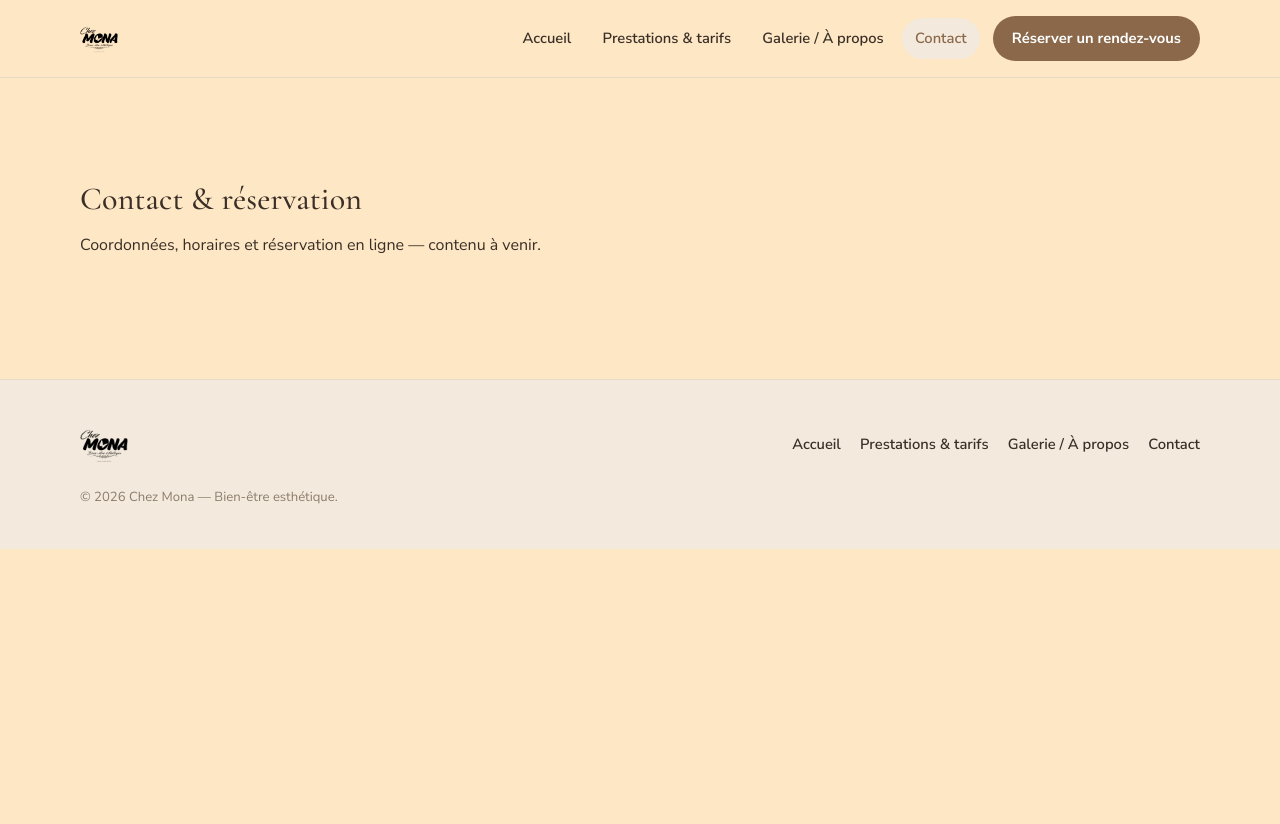
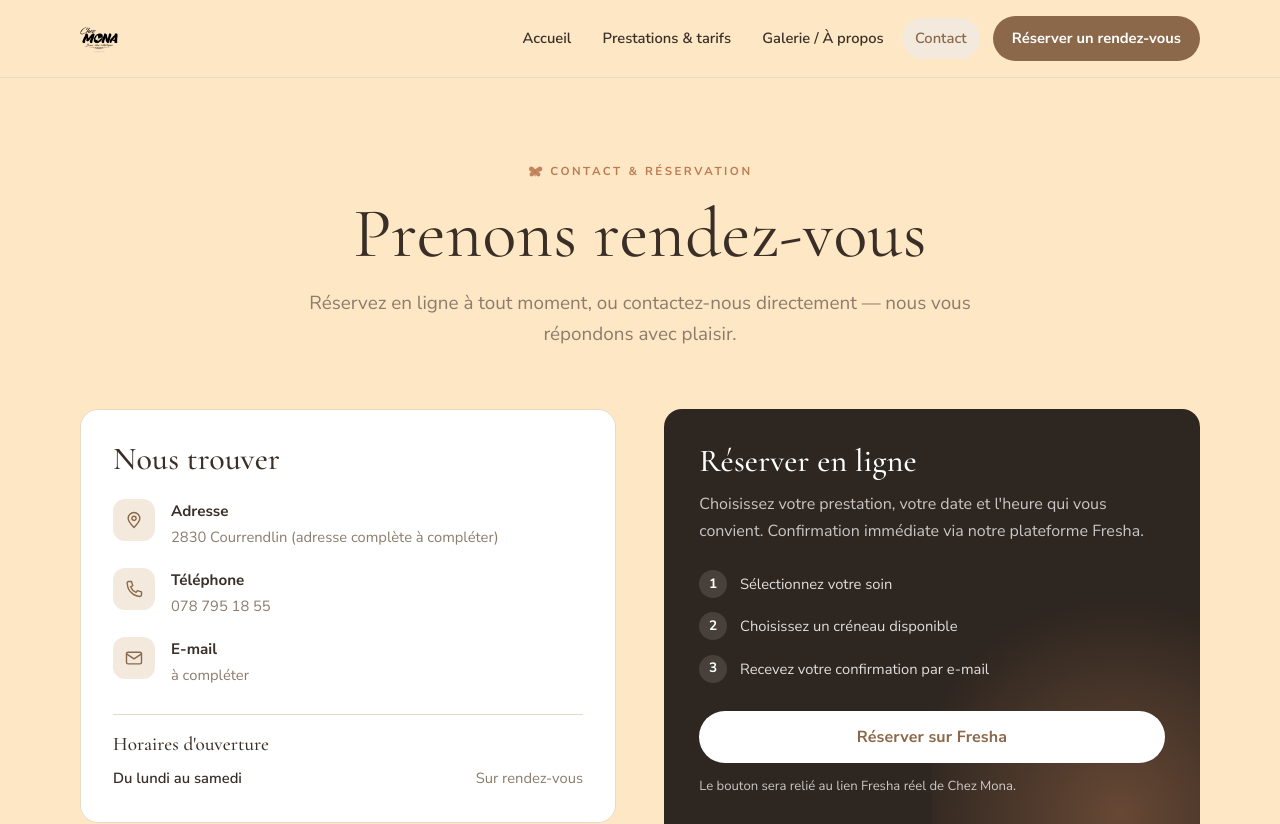
Before and after one commit to NelsonAlmeida5/chezmona, a Nuxt app: page /contact in a window 1280 px wide. Shown: the top 824 px of the page. Before the commit the page ends 800 px from the top, so only its background shows below. Built offline with nearby package versions, Linux system fonts and the light colour scheme.

Commit message:
feat: build contact page

```diff
--- a/app/assets/css/main.css
+++ b/app/assets/css/main.css
@@ -95,6 +95,9 @@ h1, h2, h3 {
   font-size: clamp(2rem, 4.5vw, 3rem);
   font-weight: 400;
 }
+.h-md {
+  font-size: clamp(1.5rem, 3vw, 2rem);
+}
 .lead {
   font-size: clamp(1.02rem, 2.1vw, 1.18rem);
   color: var(--stone);
@@ -144,6 +147,14 @@ h1, h2, h3 {
   padding: 1.05em 2em;
   font-size: 1rem;
 }
+.btn--light {
+  background: #fff;
+  color: var(--brown);
+}
+.btn--light:hover {
+  transform: translateY(-2px);
+  box-shadow: var(--shadow);
+}
 .btn--block {
   width: 100%;
 }
--- a/app/data/contact.ts
+++ b/app/data/contact.ts
@@ -14,13 +14,14 @@ export interface ContactInfo {
 }
 
 export const contactInfo: ContactInfo = {
-  address: 'Rue exemple 12, 1530 Valais (à compléter)',
-  phone: '+41 00 000 00 00 (à compléter)',
-  email: 'contact@chezmona.ch (à compléter)',
+  // Ville confirmée via les visuels tarifs de la cliente (docs/references/prestations-source.md) ;
+  // adresse complète (rue, numéro) encore à compléter.
+  address: '2830 Courrendlin (adresse complète à compléter)',
+  // Numéro confirmé via les mêmes visuels.
+  phone: '078 795 18 55',
+  email: 'à compléter',
   hours: [
-    { day: 'Lundi – Vendredi', hours: '09:00 – 19:00' },
-    { day: 'Samedi', hours: '09:00 – 16:00' },
-    { day: 'Dimanche', hours: 'Fermé', closed: true }
+    { day: 'Du lundi au samedi', hours: 'Sur rendez-vous' }
   ],
   bookingUrl: '#reservation'
 }
--- a/app/pages/contact.vue
+++ b/app/pages/contact.vue
@@ -1,10 +1,267 @@
 <script setup lang="ts">
+import { contactInfo } from '~/data/contact'
+
 useHead({ title: 'Contact & réservation — Chez Mona' })
 </script>
 
 <template>
-  <div class="wrap section">
-    <h1>Contact &amp; réservation</h1>
-    <p>Coordonnées, horaires et réservation en ligne — contenu à venir.</p>
+  <div>
+    <!-- Hero / page-head -->
+    <div class="wrap page-head">
+      <SectionEyebrow text="Contact & réservation" center />
+      <h1 class="h-xl">Prenons rendez-vous</h1>
+      <p class="lead center">
+        Réservez en ligne à tout moment, ou contactez-nous directement — nous vous répondons avec
+        plaisir.
+      </p>
+    </div>
+
+    <!-- Coordonnées + réservation -->
+    <section class="section content-section">
+      <div class="wrap">
+        <div class="contact-grid">
+          <!-- Nous trouver -->
+          <div class="info-card">
+            <h2 class="h-md">Nous trouver</h2>
+            <ul class="info-list">
+              <li>
+                <span class="ico">
+                  <svg viewBox="0 0 24 24" fill="none" stroke="currentColor" stroke-width="1.7" stroke-linecap="round" stroke-linejoin="round" aria-hidden="true"><path d="M12 21c4-4 7-7.5 7-11a7 7 0 1 0-14 0c0 3.5 3 7 7 11Z" /><circle cx="12" cy="10" r="2.5" /></svg>
+                </span>
+                <div>
+                  <b>Adresse</b>
+                  <span>{{ contactInfo.address }}</span>
+                </div>
+              </li>
+              <li>
+                <span class="ico">
+                  <svg viewBox="0 0 24 24" fill="none" stroke="currentColor" stroke-width="1.7" stroke-linecap="round" stroke-linejoin="round" aria-hidden="true"><path d="M6 3h3l1.5 5L8 9.5a12 12 0 0 0 6.5 6.5L16 14l5 1.5V19a2 2 0 0 1-2 2A16 16 0 0 1 4 6 2 2 0 0 1 6 3Z" /></svg>
+                </span>
+                <div>
+                  <b>Téléphone</b>
+                  <span>{{ contactInfo.phone }}</span>
+                </div>
+              </li>
+              <li>
+                <span class="ico">
+                  <svg viewBox="0 0 24 24" fill="none" stroke="currentColor" stroke-width="1.7" stroke-linecap="round" stroke-linejoin="round" aria-hidden="true"><rect x="3" y="5" width="18" height="14" rx="2" /><path d="m3 7 9 6 9-6" /></svg>
+                </span>
+                <div>
+                  <b>E-mail</b>
+                  <span>{{ contactInfo.email }}</span>
+                </div>
+              </li>
+            </ul>
+            <div class="hours">
+              <h3>Horaires d'ouverture</h3>
+              <dl>
+                <template v-for="entry in contactInfo.hours" :key="entry.day">
+                  <dt>{{ entry.day }}</dt>
+                  <dd :class="{ closed: entry.closed }">{{ entry.hours }}</dd>
+                </template>
+              </dl>
+            </div>
+          </div>
+
+          <!-- Réservation en ligne -->
+          <div class="booking-card">
+            <h2 class="h-md">Réserver en ligne</h2>
+            <p>
+              Choisissez votre prestation, votre date et l'heure qui vous convient. Confirmation
+              immédiate via notre plateforme Fresha.
+            </p>
+            <ol class="booking-steps">
+              <li><span class="n">1</span> Sélectionnez votre soin</li>
+              <li><span class="n">2</span> Choisissez un créneau disponible</li>
+              <li><span class="n">3</span> Recevez votre confirmation par e-mail</li>
+            </ol>
+            <NuxtLink :to="contactInfo.bookingUrl" class="btn btn--light btn--lg btn--block">
+              Réserver sur Fresha
+            </NuxtLink>
+            <p class="booking-note">Le bouton sera relié au lien Fresha réel de Chez Mona.</p>
+          </div>
+        </div>
+
+        <!-- Carte -->
+        <div class="map-block">
+          <ImagePlaceholder icon="pin" label="Carte Google Maps à intégrer" />
+        </div>
+      </div>
+    </section>
   </div>
 </template>
+
+<style scoped>
+/* ---- Hero / page-head ---- */
+.page-head {
+  padding-block: clamp(48px, 7vw, 84px) clamp(28px, 4vw, 40px);
+  text-align: center;
+}
+.page-head .lead {
+  margin-top: 1rem;
+}
+
+/* ---- Section principale ---- */
+.content-section {
+  padding-top: 0;
+}
+
+/* ---- Grille coordonnées / réservation ---- */
+.contact-grid {
+  display: grid;
+  grid-template-columns: 1fr 1fr;
+  gap: clamp(24px, 4vw, 48px);
+  align-items: start;
+}
+
+.info-card {
+  background: var(--card);
+  border: 1px solid var(--border);
+  border-radius: var(--radius);
+  padding: clamp(1.4rem, 3vw, 2rem);
+}
+.info-list {
+  list-style: none;
+  margin: 1.4rem 0 0;
+  padding: 0;
+  display: flex;
+  flex-direction: column;
+  gap: 1.1rem;
+}
+.info-list li {
+  display: flex;
+  gap: 1rem;
+  align-items: flex-start;
+}
+.info-list .ico {
+  width: 42px;
+  height: 42px;
+  flex: none;
+  border-radius: 12px;
+  background: var(--sand);
+  color: var(--brown);
+  display: grid;
+  place-items: center;
+}
+.info-list .ico svg {
+  width: 20px;
+  height: 20px;
+}
+.info-list b {
+  display: block;
+  font-weight: 700;
+  font-size: .95rem;
+}
+.info-list span {
+  color: var(--stone);
+  font-size: .92rem;
+}
+.hours {
+  margin-top: 1.6rem;
+  border-top: 1px solid var(--border);
+  padding-top: 1.2rem;
+}
+.hours h3 {
+  font-size: 1.2rem;
+  margin-bottom: .7rem;
+}
+.hours dl {
+  margin: 0;
+  display: grid;
+  grid-template-columns: 1fr auto;
+  gap: .45rem 1rem;
+  font-size: .92rem;
+}
+.hours dt {
+  color: var(--ink);
+  font-weight: 600;
+}
+.hours dd {
+  margin: 0;
+  color: var(--stone);
+  text-align: right;
+}
+.hours dd.closed {
+  color: var(--terra);
+}
+
+/* ---- Réservation en ligne ---- */
+.booking-card {
+  background: var(--espresso);
+  color: #fff;
+  border-radius: var(--radius);
+  padding: clamp(1.6rem, 3vw, 2.2rem);
+  position: relative;
+  overflow: hidden;
+}
+.booking-card::before {
+  content: "";
+  position: absolute;
+  inset: auto -20% -50% auto;
+  width: 70%;
+  height: 120%;
+  background: radial-gradient(circle, rgba(188, 123, 83, .4), transparent 65%);
+}
+.booking-card > * {
+  position: relative;
+}
+.booking-card h2 {
+  color: #fff;
+}
+.booking-card p {
+  color: rgba(255, 255, 255, .74);
+  margin: .8rem 0 1.6rem;
+}
+.booking-steps {
+  list-style: none;
+  padding: 0;
+  margin: 0 0 1.8rem;
+  display: flex;
+  flex-direction: column;
+  gap: .9rem;
+}
+.booking-steps li {
+  display: flex;
+  gap: .8rem;
+  align-items: center;
+  font-size: .92rem;
+  color: rgba(255, 255, 255, .85);
+}
+.booking-steps .n {
+  width: 28px;
+  height: 28px;
+  flex: none;
+  border-radius: 50%;
+  background: rgba(255, 255, 255, .12);
+  display: grid;
+  place-items: center;
+  font-weight: 700;
+  font-size: .85rem;
+  color: #fff;
+}
+.booking-note {
+  font-size: .82rem;
+  margin: 1rem 0 0;
+  color: rgba(255, 255, 255, .6);
+}
+
+/* ---- Carte ---- */
+.map-block {
+  margin-top: clamp(28px, 4vw, 40px);
+  aspect-ratio: 21 / 8;
+  border-radius: var(--radius);
+  overflow: hidden;
+  border: 1px solid var(--border);
+  background: var(--linen);
+}
+
+/* ---- Responsive ---- */
+@media (max-width: 860px) {
+  .contact-grid {
+    grid-template-columns: 1fr;
+  }
+  .map-block {
+    aspect-ratio: 4 / 3;
+  }
+}
+</style>
```
